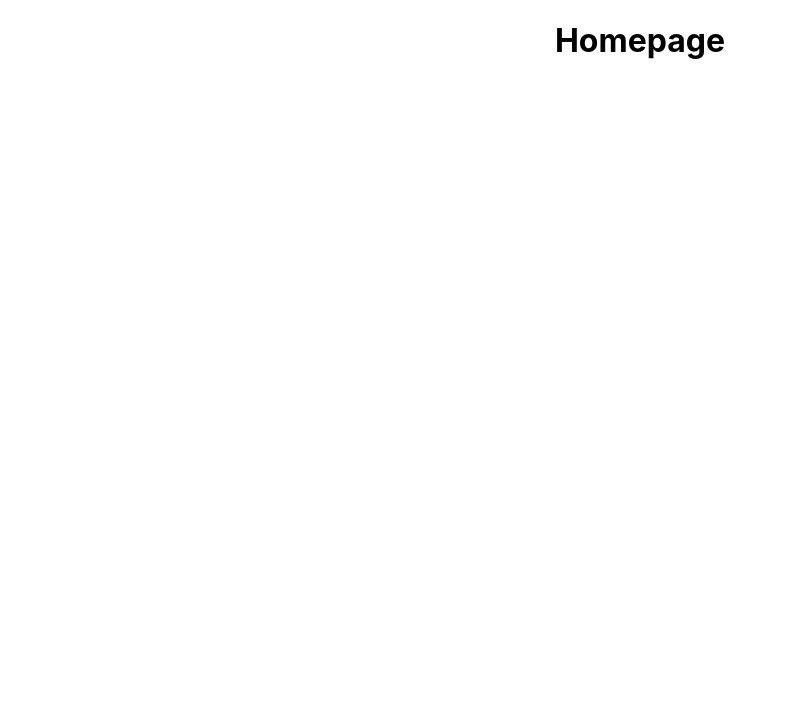
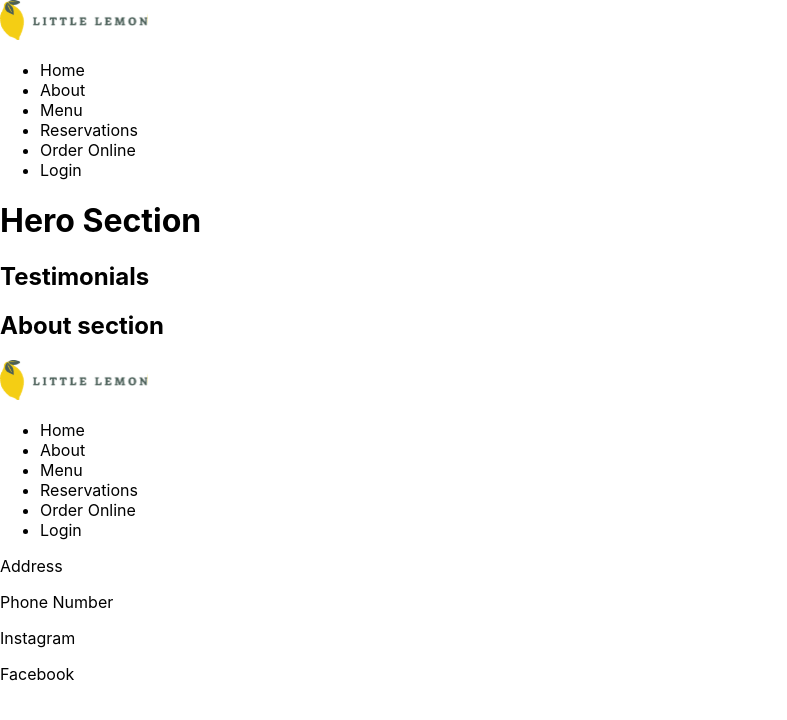
Before and after one commit to 934152/capstone, a React (Create React App) app: page / in a window 1280 px wide. Shown: the top 720 px of the page, without its empty margins (0-787 px from the left). Built offline with nearby package versions, Linux system fonts and the light colour scheme.

Commit message:
Implemented semantic html tags, added OGP meta tags, created components for Header, Footer, and Navigation.

```diff
--- a/public/index.html
+++ b/public/index.html
@@ -7,7 +7,19 @@
     <meta name="theme-color" content="#000000" />
     <meta
       name="description"
-      content="Web site created using create-react-app"
+      content="Little Lemon is a family owned Mediterranean restaurant, focused on traditional recipes werved with a modern twist."
+    />
+    <meta
+    name="og:title"
+    content="The Little Lemon Restaurant"
+    />
+    <meta
+    name="og:description"
+    content="Little Lemon is a family owned Mediterranean restaurant, focused on traditional recipes werved with a modern twist."
+    />
+    <meta
+    name="og:image"
+    content="../src/assets/Logo.svg"
     />
     <link rel="apple-touch-icon" href="%PUBLIC_URL%/logo192.png" />
     <!--
--- a/src/App.js
+++ b/src/App.js
@@ -1,11 +1,25 @@
 
 import './App.css';
+import Header from './components/Header';
+import Footer from './components/Footer';
+import Nav from './components/Nav';
 
 function App() {
   return (
-    <div className="App">
-      <h1> Homepage</h1>
-    </div>
+    <>
+      <Header />
+      <Nav />
+       <main>
+        <h1> Hero Section</h1>
+      </main>
+      <article>
+       <h1>Testimonials</h1>
+      </article>
+      <article>
+       <h1>About section</h1>
+      </article>
+      <Footer />
+    </>
   );
 }
 
--- /dev/null
+++ b/src/components/Footer.js
@@ -0,0 +1,32 @@
+import React from 'react'
+import logo from '../assets/Logo.svg'
+
+const Footer = () => {
+  return (
+    <footer>
+        <img src={logo} alt='logo'/>
+        <nav>
+          <ul>
+          <a><li>Home</li></a>
+          <a><li>About</li></a>
+          <a><li>Menu</li></a>
+          <a><li>Reservations</li></a>
+          <a><li>Order Online</li></a>
+          <a><li>Login</li></a>
+          </ul>
+        </nav>
+        <section>
+          <div className='contact'>
+              <p>Address</p>
+              <p>Phone Number</p>
+          </div>
+          <div className='socials'>
+              <p>Instagram</p>
+              <p>Facebook</p>
+          </div>
+        </section>
+    </footer>
+  )
+}
+
+export default Footer
--- /dev/null
+++ b/src/components/Header.js
@@ -0,0 +1,12 @@
+import React from 'react';
+import logo from "../assets/Logo.svg";
+
+const Header = () => {
+  return (
+    <header>
+      <img src={logo} alt="logo"/>
+    </header>
+  )
+}
+
+export default Header
--- /dev/null
+++ b/src/components/Nav.js
@@ -0,0 +1,18 @@
+import React from 'react'
+
+const Nav = () => {
+  return (
+    <nav>
+      <ul>
+        <a><li>Home</li></a>
+        <a><li>About</li></a>
+        <a><li>Menu</li></a>
+        <a><li>Reservations</li></a>
+        <a><li>Order Online</li></a>
+        <a><li>Login</li></a>
+      </ul>
+    </nav>
+  )
+}
+
+export default Nav
```
Also changed, not shown: src/assets/Logo.svg (added).
